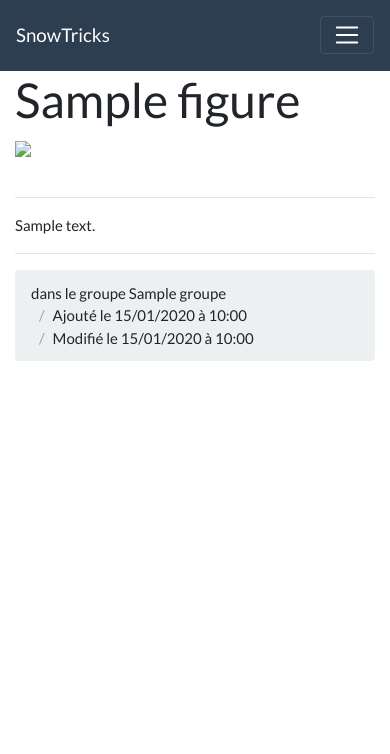
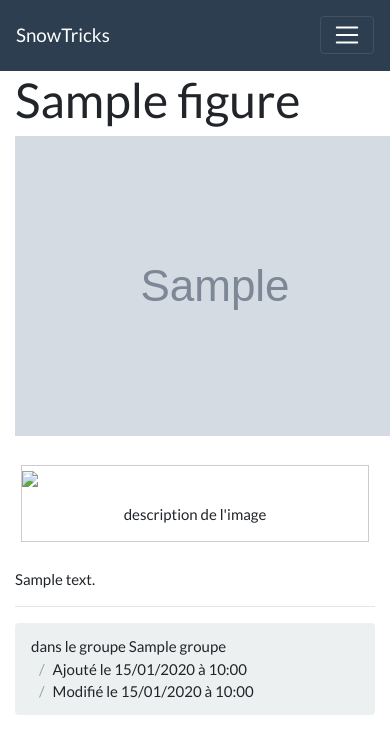
Before and after one commit to morantg/P6, a Symfony app: template templates/home/show.html.twig in a window 390 px wide; the page is wider, and only the part inside the window is pictured. Shown: the top 754 px of that part. Run offline with Twig, Linux system fonts and the light colour scheme; the template is opened without the code that fills it: most values are stand-ins (such as "Sample title", 1, 10 or a date in 2020); grey boxes marked "Sample" are stand-in pictures; some libraries are stand-ins or nearby versions.

Commit message:
ajout de l'image à la une dans l'entity figure + rechargement des fixtures + intégration d'une galerie d'image responsive

```diff
--- a/public/css/show.css
+++ b/public/css/show.css
@@ -1,4 +1,4 @@
-img{
+.image-une{
     max-width: 100%;
     height: auto;
 }
@@ -7,3 +7,52 @@ img{
     width: 160px;
     height: 120px;
 }
+
+div.gallery {
+    border: 1px solid #ccc;
+  }
+
+  div.gallery:hover {
+    border: 1px solid #777;
+  }
+
+  div.gallery img {
+    width: 100%;
+    height: auto;
+  }
+
+  div.desc {
+    padding: 15px;
+    text-align: center;
+  }
+
+  * {
+    box-sizing: border-box;
+  }
+
+  .clearfix:after {
+    content: "";
+    display: table;
+    clear: both;
+    margin-bottom: 20px;
+  }
+
+ .responsive {
+    padding: 0 6px;
+    float: left;
+    width: 24.99999%;
+    margin: 6px 0;
+  }
+
+  @media only screen and (max-width: 700px) {
+    .responsive {
+      width: 49.99999%;
+      margin: 6px 0;
+    }
+  }
+
+  @media only screen and (max-width: 500px) {
+    .responsive {
+      width: 100%;
+    }
+  }
--- a/templates/home/home.html.twig
+++ b/templates/home/home.html.twig
@@ -21,7 +21,7 @@
                             <div class="card-body">
                                 <h5 class="card-title">{{ figure.nom }}</h5>
                             </div>
-                            <img src="{{ figure.media[0].url }}" class="responsive-card">
+                            <img src="{{ figure.imageUne }}" class="responsive-card">
                             <div class="card-footer text-muted">
                                 le {{ figure.ajoutAt | date('d/m/Y') }}
                             </div>
--- a/templates/home/show.html.twig
+++ b/templates/home/show.html.twig
@@ -7,13 +7,18 @@
 {% block body %}
     <h1>{{ figure.nom }}</h1>
     <div>
-        <img src="{{ figure.media[0].url }}">
+        <img classe="image_une" src="{{ figure.imageUne }}">
     </div>
     <br>
-    {%for image in figure.media | slice(1) %}
-        <a href="{{ image.url }}"><img src="{{ image.url }}" class="galerie"></a>
-    {% endfor %}
-    <hr>
+        {%for image in figure.media %}
+            <div class="responsive">
+                <div class="gallery">
+                    <a href="{{ image.url }}" target="_blank"><img src="{{ image.url }}" class="galerie"></a>
+                    <div class="desc">description de l'image</div>
+                </div>
+            </div>
+        {% endfor %}
+    <div class="clearfix"></div>
     <div>
         {{ figure.description | raw }}
     </div>
```
Also changed, not shown: src/DataFixtures/FigureFixtures.php (+6 -5 lines), src/Entity/Figure.php (+17 -0 lines), src/Migrations/Version20190513133220.php (added, +35 -0 lines).
